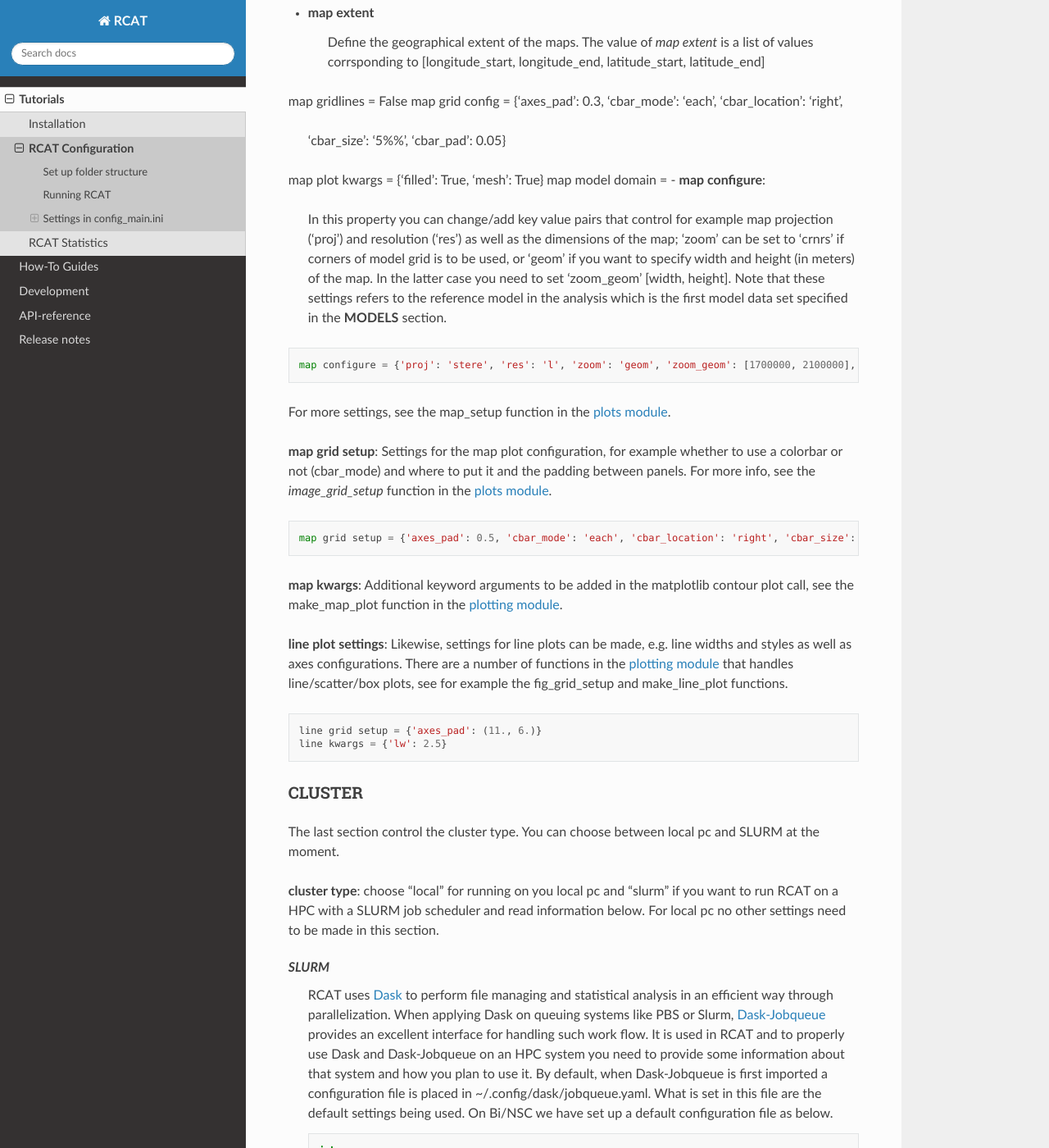
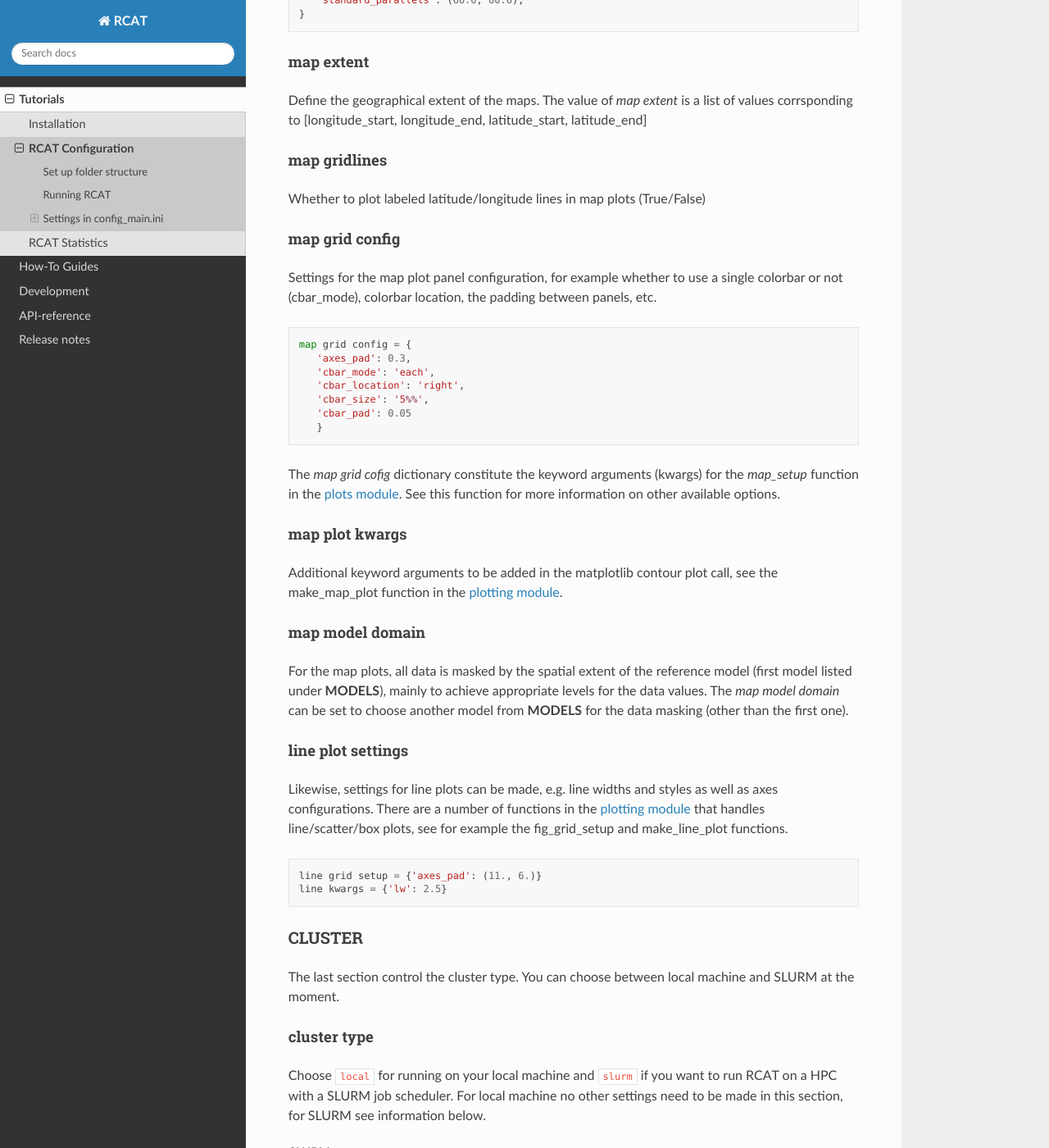
Before and after one commit to jplind79/RCAT, a Sphinx documentation site: the page built from docs/config.rst, in a window 1280 px wide and 1400 px high, scrolled down 6635 px. Shown: the whole window at 82% size. Built offline with Sphinx 7.4.7 and the Read the Docs theme 2.0.0, drawn with Linux system fonts in a browser that asks for light colours; some of the changed text lies outside the part shown.

Commit message:
finalized changes to config.rst

```diff
--- a/docs/config.rst
+++ b/docs/config.rst
@@ -320,35 +320,36 @@ cycles, pdf's, percentiles and ASoP analysis. If plotting procedures
 for other statistics is wished for, they need to be implemented in the
 RCAT :doc:`plotting module <plots>`.
 
-- **validation plot**:
 
-    If validation plot is set to True, standard plots
-    will be produced for the defined statistics. Otherwise, plotting can
-    be done elsewhere using the statistical output files (netcdf format)
-    created by RCAT.
+validation plot
+***************
+If validation plot is set to True, standard plots
+will be produced for the defined statistics. Otherwise, plotting can
+be done elsewhere using the statistical output files (netcdf format)
+created by RCAT.
 
-- **moments plot config**:
+moments plot config
+*******************
+Here one configures the plots for *moments* statistics (see :doc:`RCAT Statistics </statistics>`).
+At the moment, only timeseries or map plots can be produced (``plot type: 'timeseries'`` and ``plot type: 'map'`` respectively).
+For timeseries, one can also choose to add either running mean values and/or
+linear trends (using numpy's ``polyfit`` and ``poly1d`` functions). To use
+running means, set the window size (in terms of time units from the
+calculated moment statistics), otherwise set to False. The switch for
+trendlines is True/False.
 
-    Here one configures the plots for *moments* statistics (see :doc:`RCAT Statistics </statistics>`).
-    At the moment, only timeseries or map plots can be produced (``plot type: 'timeseries'`` and ``plot type: 'map'`` respectively).
-    For timeseries, one can also choose to add either running mean values and/or
-    linear trends (using numpy's ``polyfit`` and ``poly1d`` functions). To use
-    running means, set the window size (in terms of time units from the
-    calculated moment statistics), otherwise set to False. The switch for
-    trendlines is True/False.
+map projection
+**************
+Define here the projection to use in the map plots. See Cartopy's
+documentation for available `projections <https://scitools.org.uk/cartopy/docs/v0.15/crs/projections.html>`_.
+For example, to use Lambert Conformal conic projection, set ``map
+projection = 'LambertConformal'``.
 
-- **map projection**
-
-    Define here the projection to use in the map plots. See Cartopy's
-    documentation for available `projections <https://scitools.org.uk/cartopy/docs/v0.15/crs/projections.html>`_.
-    For example, to use Lambert Conformal conic projection, set ``map
-    projection = 'LambertConformal'``.
-
-- **map configuration**
-
-    Settings for the specified map projection.
-    See Cartopy documentation for available options of the projections.
-    The options shall be set in dictionary format, e.g.
+map configuration
+*****************
+Settings for the specified map projection.
+See Cartopy documentation for available options of the projections.
+The options shall be set in dictionary format, e.g.
 
 ::
 
@@ -358,48 +359,52 @@ RCAT :doc:`plotting module <plots>`.
     'standard_parallels': (60.6, 60.6),
  }
 
-- **map extent**
+map extent
+**********
+Define the geographical extent of the maps. The value of *map extent* is a
+list of values corrsponding to [longitude_start, longitude_end,
+latitude_start, latitude_end]
 
-    Define the geographical extent of the maps. The value of *map extent* is a
-    list of values corrsponding to [longitude_start, longitude_end,
-    latitude_start, latitude_end]
+map gridlines
+*************
+Whether to plot labeled latitude/longitude lines in map plots (True/False)
 
-map gridlines = False
-map grid config = {'axes_pad': 0.3, 'cbar_mode': 'each', 'cbar_location': 'right',
-              	  'cbar_size': '5%%', 'cbar_pad': 0.05}
-map plot kwargs = {'filled': True, 'mesh': True}
-map model domain =
-- **map configure**:
-
-    In this property you can change/add key value pairs
-    that control for example map projection ('proj') and resolution
-    ('res') as well as the dimensions of the map; 'zoom' can be set to
-    'crnrs' if corners of model grid is to be used, or 'geom' if you want
-    to specify width and height (in meters) of the map. In the latter case
-    you need to set 'zoom_geom' [width, height]. Note that these settings
-    refers to the reference model in the analysis which is the first model
-    data set specified in the **MODELS** section.
+map grid config
+***************
+Settings for the map plot panel configuration, for
+example whether to use a single colorbar or not (cbar_mode), colorbar location,
+the padding between panels, etc.
 
 ::
 
-   map configure = {'proj': 'stere', 'res': 'l', 'zoom': 'geom', 'zoom_geom': [1700000, 2100000], 'lon_0': 16.5, 'lat_0': 63}
+ map grid config = {
+    'axes_pad': 0.3,
+    'cbar_mode': 'each',
+    'cbar_location': 'right',
+    'cbar_size': '5%%',
+    'cbar_pad': 0.05
+    }
 
-For more settings, see the map_setup function in the :doc:`plots module <plots>`.
+The *map grid cofig* dictionary constitute the keyword arguments (kwargs)
+for the *map_setup* function in the :doc:`plots module <plots>`. See this
+function for more information on other available options.
 
-**map grid setup**: Settings for the map plot configuration, for
-example whether to use a colorbar or not (cbar_mode) and where to put
-it and the padding between panels. For more info, see the
-*image_grid_setup* function in the :doc:`plots module <plots>`.
-
-::
-
-   map grid setup = {'axes_pad': 0.5, 'cbar_mode': 'each', 'cbar_location': 'right', 'cbar_size': '5%%', 'cbar_pad': 0.03}
-
-**map kwargs**: Additional keyword arguments to be added in the
+map plot kwargs
+***************
+Additional keyword arguments to be added in the
 matplotlib contour plot call, see the make_map_plot function in
 the :doc:`plotting module <plots>`.
 
-**line plot settings**: Likewise, settings for line plots can be made,
+map model domain
+****************
+For the map plots, all data is masked by the spatial extent of the reference model
+(first model listed under **MODELS**), mainly to achieve appropriate levels for
+the data values. The *map model domain* can be set to choose another model from
+**MODELS** for the data masking (other than the first one).
+
+line plot settings
+******************
+Likewise, settings for line plots can be made,
 e.g. line widths and styles as well as axes configurations. There are
 a number of functions in the :doc:`plotting module <plots>` that
 handles line/scatter/box plots, see for example the fig_grid_setup and
@@ -413,25 +418,24 @@ make_line_plot functions.
 CLUSTER
 -------
 The last section control the cluster type. You can choose between local
-pc and SLURM at the moment.
+machine and SLURM at the moment.
 
-**cluster type**: choose "local" for running on you local pc and
-"slurm" if you want to run RCAT on a HPC with a SLURM job scheduler and
-read information below. For local pc no other settings need to be made
-in this section.
+cluster type
+************
+Choose ``local`` for running on your local machine and ``slurm`` if you want to
+run RCAT on a HPC with a SLURM job scheduler.  For local machine no other
+settings need to be made in this section, for SLURM see information below.
 
 *SLURM*
     RCAT uses `Dask <https://docs.dask.org/>`_ to perform file managing
     and statistical analysis in an efficient way through parallelization.
-    When applying Dask on queuing systems like PBS or Slurm,
+    When using Dask on queuing systems like PBS or SLURM,
     `Dask-Jobqueue <https://dask-jobqueue.readthedocs.io>`_ provides an
-    excellent interface for handling such work flow. It is used in RCAT
-    and to properly use Dask and Dask-Jobqueue on an HPC system you need
-    to provide some information about that system and how you plan to use
+    excellent interface for deploying and managing such a work flow. To properly use Dask and Dask-Jobqueue on an HPC system you need
+    to provide some information about the system and how you plan to use
     it. By default, when Dask-Jobqueue is first imported a configuration
-    file is placed in ~/.config/dask/jobqueue.yaml. What is set in this
-    file are the default settings being used. On Bi/NSC we have set up a
-    default configuration file as below.
+    file is placed in ~/.config/dask/jobqueue.yaml. Below is an example of the
+    content in this file:
 
     .. code-block:: yaml
 
@@ -446,27 +450,19 @@ in this section.
 
            interface: ib0
            death-timeout: 60
-           local-directory: $SNIC_TMP
+           local-directory: $TMP
 
            # SLURM resource manager options
            queue: null
            project: null
            walltime: '01:00:00'
-           job-extra: ['--exclusive']
+           job-extra-directives: ['--exclusive']
 
     When default settings have been set up, the main properties that you
     usually want to change in the **CLUSTER** section are the number of nodes
-    to use and wall time:
+    to use, ``nodes`` and walltime:
 
     ::
 
        nodes = 15
-       slurm kwargs = {'walltime': '02:00:00', 'memory': '256GB', 'job_extra': ['-C fat']}
-
-    **nodes**: Sometimes you might need more memory on the nodes, and on
-    Bi/NSC there are fat nodes available. If you want to use fat nodes,
-    you can specify this through
-
-    ::
-
-       slurm kwargs = {'walltime': '02:00:00', 'memory': '256GB', 'job_extra': ['-C fat']}
+       slurm kwargs = {'walltime': '02:00:00', 'memory': '256GB'}
```
Also changed, not shown: docs/usecase1.rst (+12 -13 lines).
